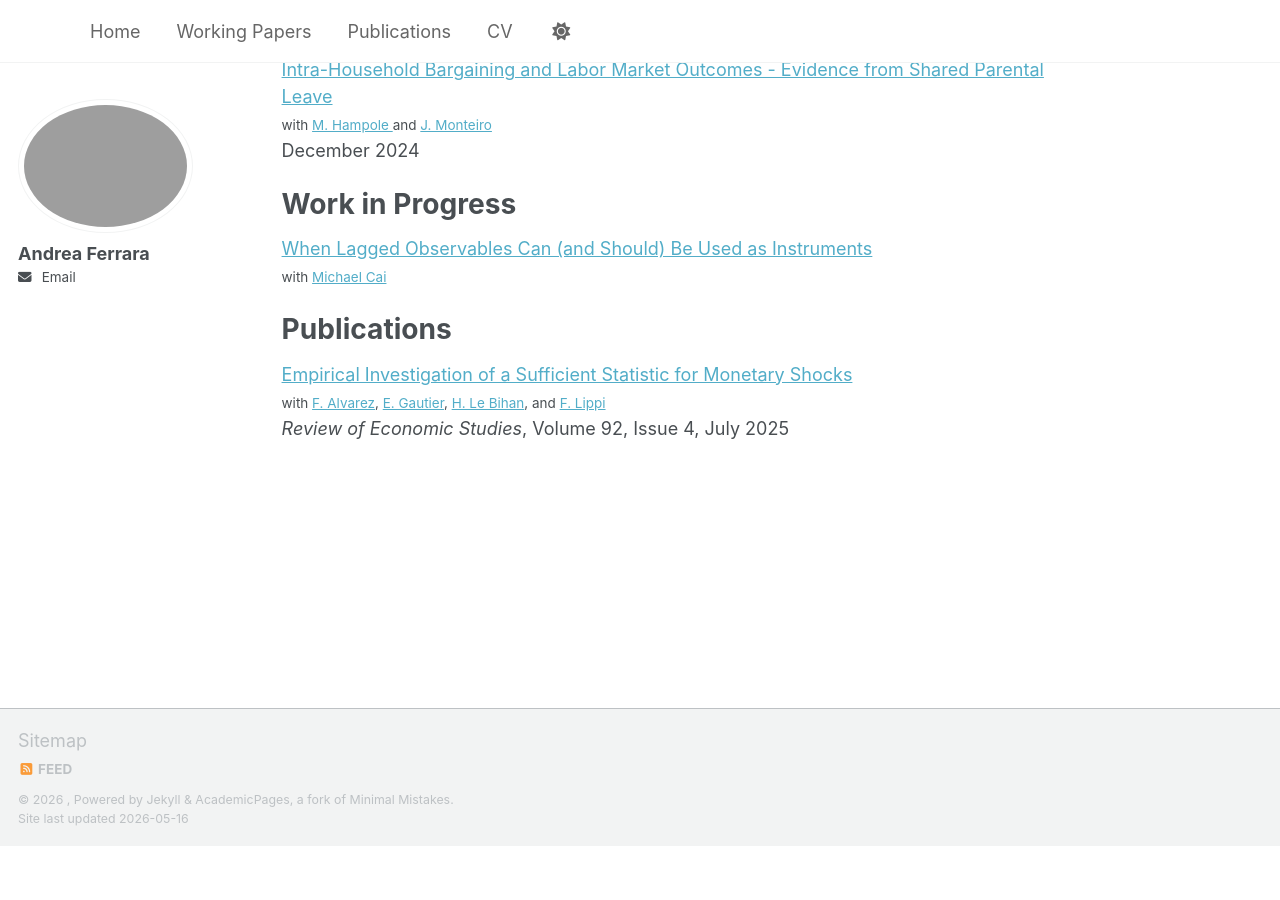
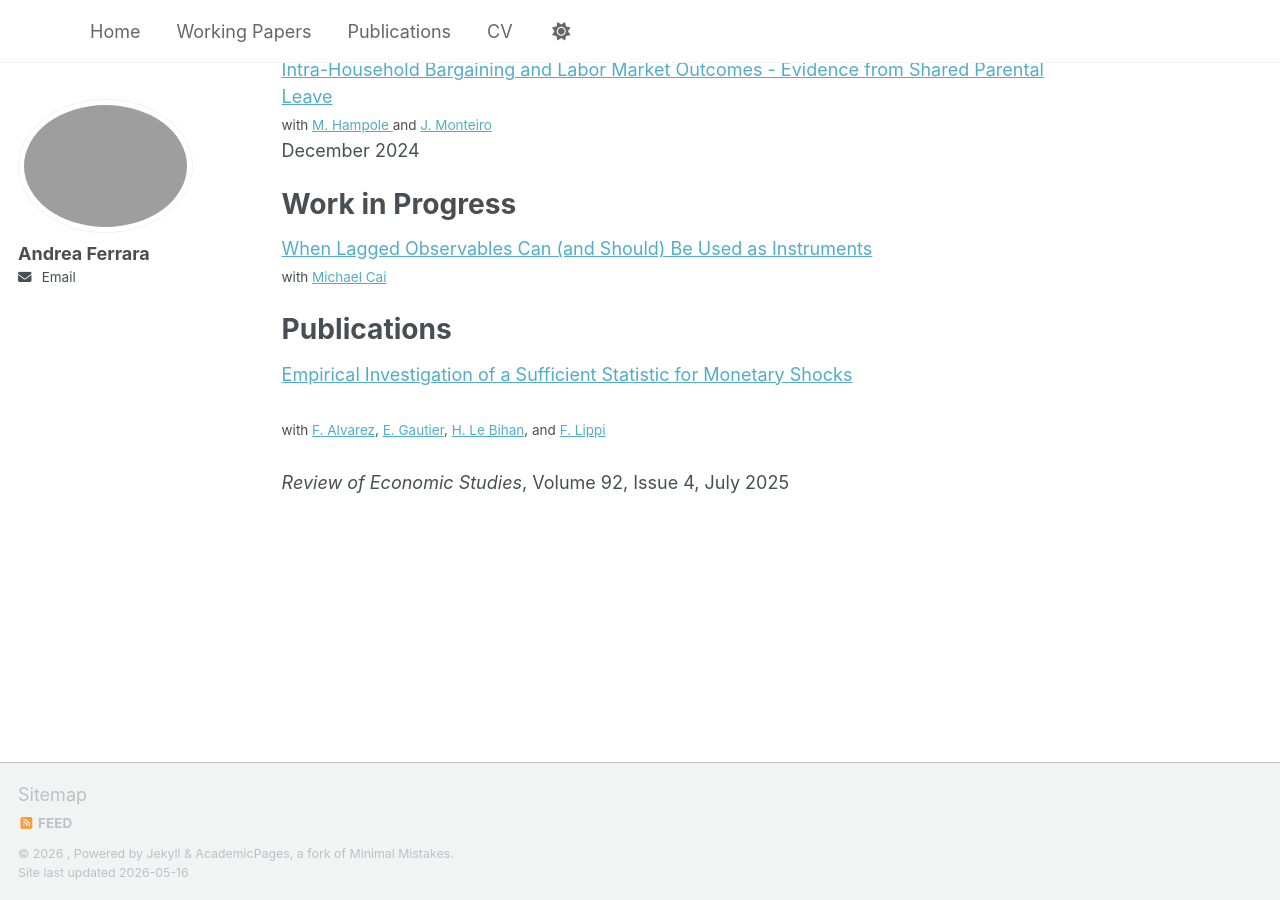
Before and after one commit to AndreaFerrara1997/AndreaFerrara1997.github.io, a Jekyll site: the page built from index.md, in a window 1280 px wide and 900 px high, scrolled down 851 px. Built offline with Jekyll 4.4.1, drawn with Linux system fonts in a browser that asks for light colours; a script that is not in the unit is left out; before the commit the page ends 1697 px from its top, so only the background shows below that.

Commit message:
Update publications.md

```diff
--- a/_includes/publications.md
+++ b/_includes/publications.md
@@ -1,3 +1,14 @@
-[Empirical Investigation of a Sufficient Statistic for Monetary Shocks](/files/Restud2025.pdf)
-<small>with [F. Alvarez](https://alvarezfernando.com), [E. Gautier](https://sites.google.com/site/erwangautiereconomics/), [H. Le Bihan](https://www.banque-france.fr/en/herve-le-bihan), and [F. Lippi](https://sites.google.com/view/francesco-lippi/bio)</small>
-*Review of Economic Studies*, Volume 92, Issue 4,  July 2025
+<a href="/files/Restud2025.pdf" target="_blank" rel="noopener noreferrer">
+Empirical Investigation of a Sufficient Statistic for Monetary Shocks
+</a>
+<br>
+<small>
+with
+<a href="https://alvarezfernando.com" target="_blank" rel="noopener noreferrer">F. Alvarez</a>,
+<a href="https://sites.google.com/site/erwangautiereconomics/" target="_blank" rel="noopener noreferrer">E. Gautier</a>,
+<a href="https://www.banque-france.fr/en/herve-le-bihan" target="_blank" rel="noopener noreferrer">H. Le Bihan</a>,
+and
+<a href="https://sites.google.com/view/francesco-lippi/bio" target="_blank" rel="noopener noreferrer">F. Lippi</a>
+</small>
+<br>
+<i>Review of Economic Studies</i>, Volume 92, Issue 4,  July 2025
```
